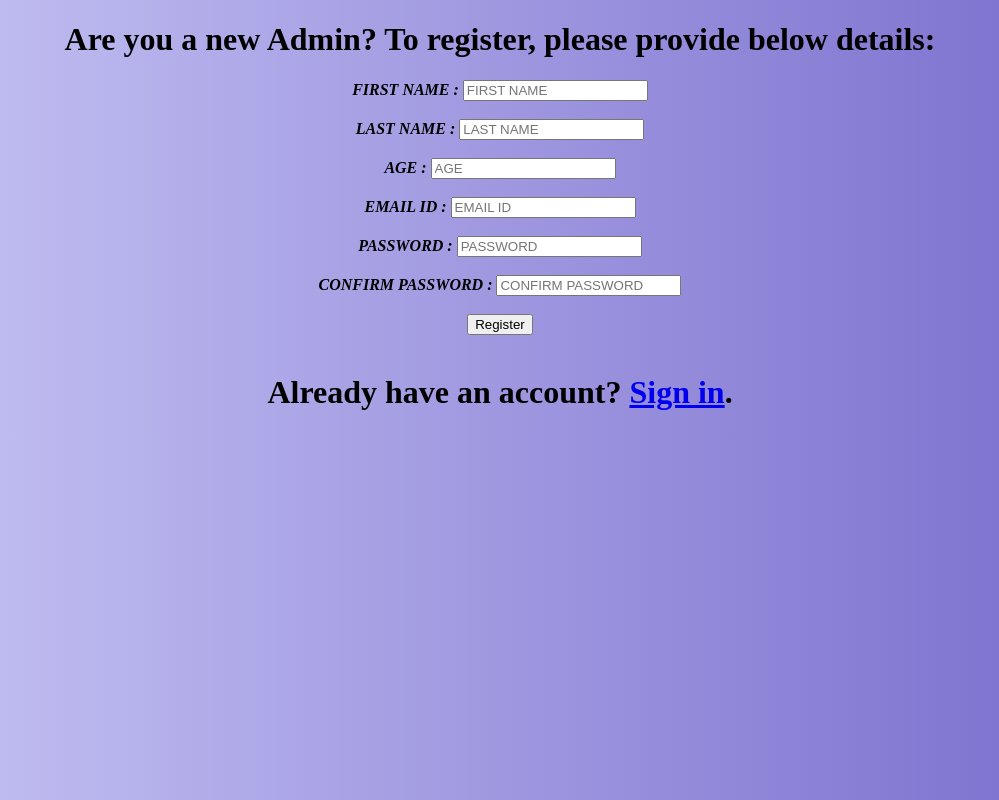
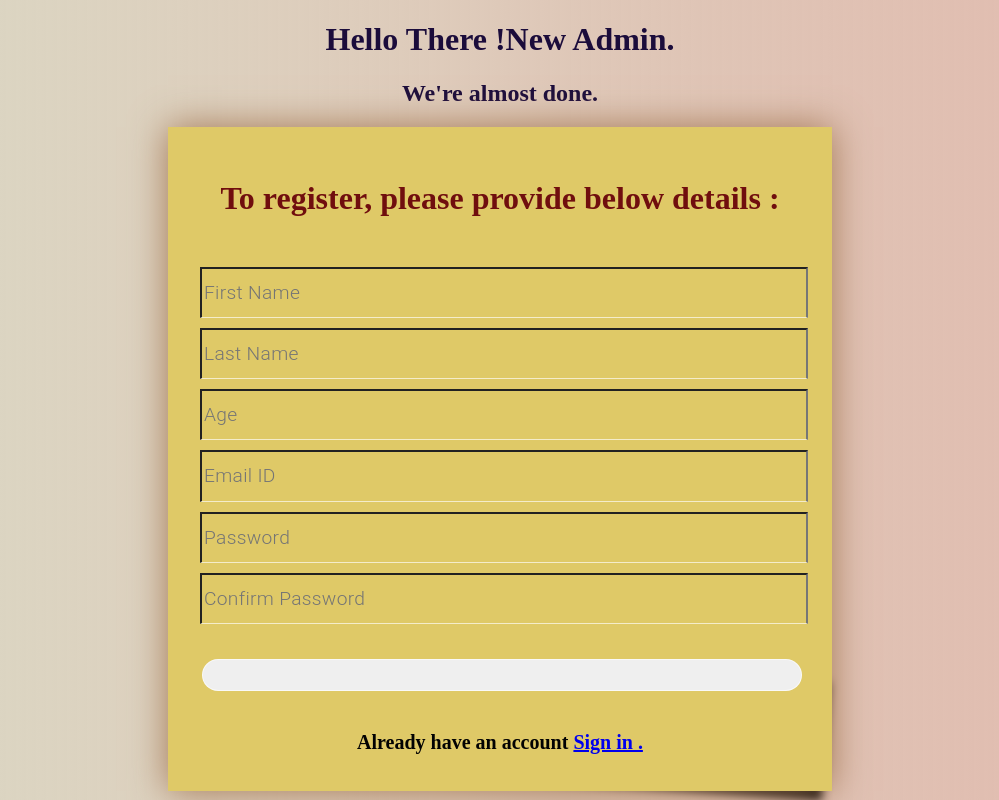
Before and after one commit to ManshaKhattar/infydataq, a Django app: page /adminsignup/ in a window 1280 px wide. Shown: the whole page, without its empty margins (140-1139 px from the left). Run offline with Django 4.2, Linux system fonts and the light colour scheme.

Commit message:
Update ADMINSIGNUP.html

```diff
--- a/signformuser/templates/ADMINSIGNUP.html
+++ b/signformuser/templates/ADMINSIGNUP.html
@@ -1,92 +1,122 @@
 <!DOCTYPE html>
 <head>
     <title>InfyDataQ</title>
-</head>
-<body><center>
+    <style>
+        body {background: linear-gradient(90deg, #dbd8c4, #c4775f80);}
+        .container {
+                       display: flex;
+                       align-items: center;
+                       justify-content: center;
+                       min-height: 80vh;
+                   }
 
-    <h1>Are you a new Admin? To register, please provide below details:</h1>
+       .fancy {
+         position: relative;
+         background-color: rgb(223, 201, 103);
+         padding: 2rem;
+         height: 600px;
+         width: 600px;
+         box-shadow: 0px 0px 35px #a47854;
+         text-align: center;
 
-    <form method="POST">
-	<tr>
-                <td>
-                    <label for="name">
-                       <em><b> FIRST NAME :</b></em>
-                    </label>
-                </td>
-                <td><input type="text" id="fname" placeholder="FIRST NAME" name="fname" required/><br><br>
-                </td>
-            </tr>
-	<tr>
-                <td>
-                    <label for="name">
-                       <em><b> LAST NAME :</b></em>
-                    </label>
-                </td>
-                <td><input type="text" id="Lname" placeholder="LAST NAME" name="Lname" required/><br><br>
-                </td>
-            </tr>
+       }
+
+       .fancy::before {
+         content: "";
+
+         position : absolute;
+         z-index  : -1;
+         bottom   : 15px;
+         right    : 5px;
+         width    : 50%;
+         top      : 80%;
 
 
-	<tr>
-                <td>
-                    <label for="age">
-                       <em><b> AGE :</b></em>
-                    </label>
-                </td>
-                <td><input type="number" id="age" placeholder="AGE" name="age" min="20" required/><br><br>
-                </td>
-            </tr>
-	<tr>
-                <td>
-                    <label for="email">
-                       <em><b> EMAIL ID :</b></em>
-                    </label>
-                </td>
-                <td><input type="email" id="email" placeholder="EMAIL ID" name="email" required/><br><br>
-                </td>
-            </tr>
+         box-shadow: 0px 13px 10px black;
+         transform: rotate(4deg);
+       }
 
-    	<tr>
-                <td>
-                    <label for="password">
-                       <em><b> PASSWORD :</b></em>
-                    </label>
-                </td>
-                <td><input type="password" id="password1" placeholder="PASSWORD" name="password1" required/><br><br>
-                </td>
-            </tr>
+       .ghost-round {
+           border: 1px solid rgba(255, 255, 255, 0.65);
+           border-radius: 25px;
+         color: rgb(22, 18, 16);
+         padding: 15px 32px;
+         text-align: center;
+         text-decoration: none;
+         display: inline-block;
+         font-size: 18px;
+         margin: 4px 2px;
+         cursor: pointer;
+         margin-top: 25px;
+       margin-bottom: 40px;
+       align-self: flex-end;
+       }
+       .ghost-round:hover {
+               background: rgba(41, 13, 13, 0.15);
+               color: rgb(228, 99, 99);
+               -webkit-transition: all .2s ease;
+               transition: all .2s ease;
+               }
+       .input-fields {
+               margin-top: 50px;
+               }
+               .input-line {
+               background: none;
+               margin-bottom: 10px;
+               line-height: 2.4em;
+               color: #fff;
+               font-family: roboto;
+               font-weight: 300;
+               letter-spacing: 0px;
+               letter-spacing: 0.02rem;
+               font-size: 19px;
+               font-size: 1.2rem;
+               border-bottom: 1px solid rgba(255, 255, 255, 0.65);
+               -webkit-transition: all .2s ease;
+               transition: all .2s ease;
+               }
 
-    	<tr>
-                <td>
-                    <label for="confirm password">
-                       <em><b> CONFIRM PASSWORD :</b></em>
-                    </label>
-                </td>
-                <td><input type="password" id="password2" placeholder="CONFIRM PASSWORD" name="password2" required/><br><br>
-                </td>
-            </tr>
-
-	<input  type="submit" class="registerbtn" value="Register" ><br><br>
+               .full-width {
+               width: 100%;
+               }
 
 
- </form>
-<h1>Already have an account? <a href="{% url 'adminlogin'%}">Sign in</a>.</h1>
-</center></body>
+
+       #bottom {
+                       position:absolute;
+
+                       bottom: 100px;
+                       left:200px;
+                   }
+       </style>
+</head>
+<body>
+    <h1 style="text-align:center;color: #1b0c3b; " >Hello There !New Admin. </h1>
+    <h2 style="text-align:center;color: #1b0c3b; " >We're almost done.  </h2>
+    <div class="container"><div class="fancy">
+        <h1 style="color: #700e0e;" >To register, please provide below details : </h1>
+
+        <div class='input-fields'>
+            <input type='text' placeholder='First Name' class='input-line full-width'></input>
+            <input type='text' placeholder='Last Name' class='input-line full-width'></input>
+            <input type='number' placeholder='Age' class='input-line full-width'></input>
+            <input type='email' placeholder='Email ID ' class='input-line full-width'></input>
+            <input type='password' placeholder='Password' class='input-line full-width'></input>
+            <input type='password' placeholder='Confirm Password' class='input-line full-width'></input>
+        </div>
+        <div><button  class='ghost-round full-width'><a href="{% url 'adminwelcome'%}" Create Account></a></button></div>
+        <strong style="font-size:20px;color: rgb(2, 2, 2);margin-bottom: 30px;"> Already have an account  <a href="{% url 'adminlogin'%}" >Sign in .</a></strong>
+</div>
+
+    </div>
+</div>
+
+
+</div>
+
+</body>
+
+
+
 
 </html>
-<style>
-
-
-      body {
-        background: linear-gradient(90deg, #C7C5F4, #776BCC);
-    }
-	button[type=submit] {
-    width: 10em;  height: 2.5em; background-color:DarkKhaki;
-
-    html {
-        margin: 0;
-        height: 100%;
-
-    }
-
-</style>
```
